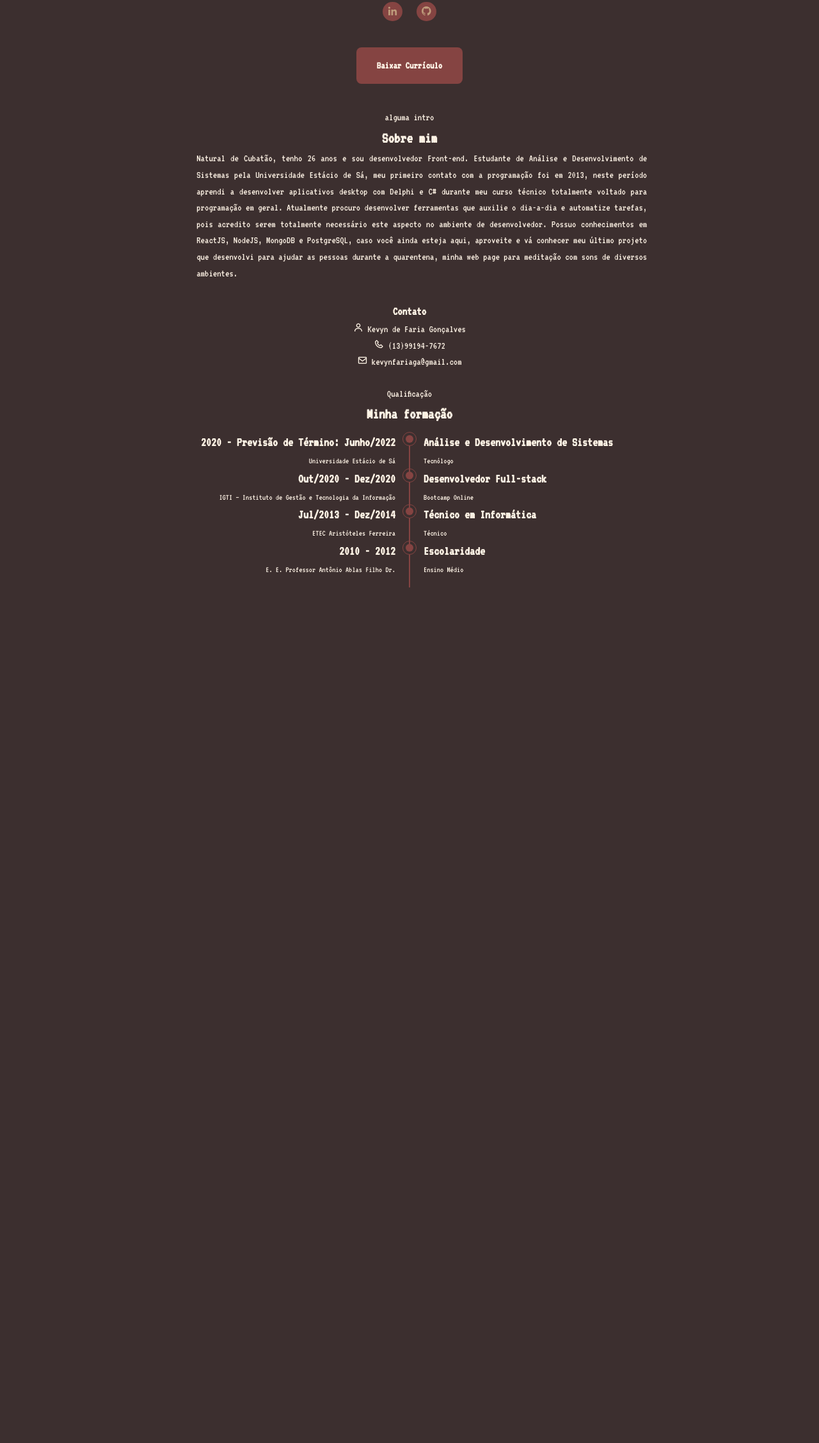
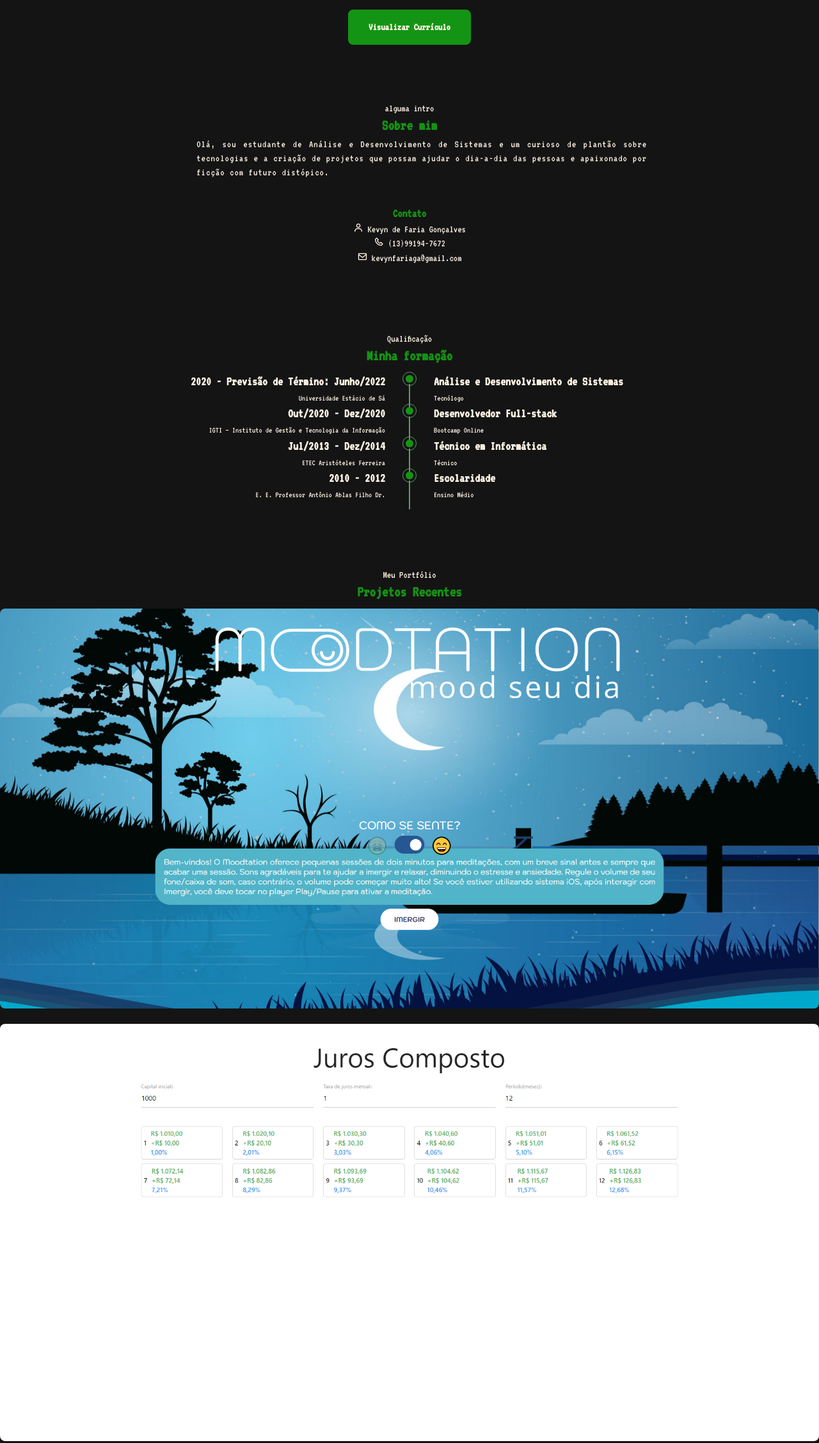
Before and after one commit to kevynfg/kevyn-portfolio, a website: page index.html in a window 1280 px wide. Shown: the part 318-2573 px from the top of the page at 64% size. Before the commit the page ends 1236 px from the top, so only its background shows below. Drawn offline with nearby package versions, Linux system fonts and the light colour scheme.

Commit message:
- portfolio hacker theme

```diff
--- a/index.html
+++ b/index.html
@@ -25,10 +25,10 @@
         <span class="home__profession">Estudante de Análise e Desenvolvimento de Sistemas e Front-end Dev
         </span>
         <div class="home__social">
-          <a href="#" class="home__social-link"><i class='bx bxl-linkedin' ></i></a>
-          <a href="#" class="home__social-link"><i class='bx bxl-github' ></i></a>
+          <a href="https://www.linkedin.com/in/kevynfaria/" class="home__social-link"><i class='bx bxl-linkedin' ></i></a>
+          <a href="http://github.com/kevynfg" class="home__social-link"><i class='bx bxl-github' ></i></a>
         </div>
-        <a download="" href="#" class="button home__button">Baixar Currículo</a>
+        <a download="" href="https://drive.google.com/file/d/1iKmkljzX_GJmAu1bJUe1BuO6LFiFq4CW/view?usp=sharing" class="button home__button">Visualizar Currículo</a>
       </div>
     </div>
   </main>
@@ -41,20 +41,10 @@
         <h2 class="section-title">Sobre mim</h2>
         <div class="description__div">
           <p class="about__description">
-            Natural de Cubatão, tenho 26 anos e sou desenvolvedor
-            Front-end. Estudante de Análise e Desenvolvimento de
-            Sistemas pela Universidade Estácio de Sá, meu primeiro
-            contato com a programação foi em 2013, neste período
-            aprendi a desenvolver aplicativos desktop com Delphi
-            e C# durante meu curso técnico totalmente voltado para
-            programação em geral. Atualmente procuro desenvolver
-            ferramentas que auxilie o dia-a-dia e automatize tarefas,
-            pois acredito serem totalmente necessário este aspecto no
-            ambiente de desenvolvedor. Possuo conhecimentos em ReactJS,
-            NodeJS, MongoDB e PostgreSQL, caso você ainda esteja aqui,
-            aproveite e vá conhecer meu último projeto que desenvolvi
-            para ajudar as pessoas durante a quarentena, minha web
-            page para meditação com sons de diversos ambientes.
+            Olá, sou estudante de Análise e Desenvolvimento de Sistemas
+            e um curioso de plantão sobre tecnologias e a criação de projetos
+            que possam ajudar o dia-a-dia das pessoas e apaixonado
+            por ficção com futuro distópico.
           </p>
         </div>
         <div class="about__information">
@@ -157,6 +147,72 @@
     </div>
   </section>
 
+            <!-- FREELAS -->
+  <!-- <section class="project section">
+    <div class="project__container bd-grid">
+      <div class="project__data">
+        <h2 class="section-title project__title">Moodtation</h2>
+        <p class="project__description">Uma web page que oferece meditações gratuitas com timer e sons que guiam o usuário, visando a
+          facilidade de uso. Futuros serviços serão implementados, com backend e banco de dados.
+        </p>
+        <a href="" class="button"></a>
+      </div>
+    </div>
+  </section> -->
+
+            <!-- PROJETOS -->
+    <section class="works section">
+      <div class="works__intro">
+        <span class="section-subtitle">Meu Portfólio</span>
+        <h2 class="section-title">Projetos Recentes</h2>
+      </div>
+
+      <div class="works__container">
+        <div class="works__img">
+          <img src="./src/img/project_moodtation.png" alt="Projeto Moodtation">
+
+          <div class="works__data">
+            <a href="https://kevynfg.github.io/moodtation/" class="works__link"><i class='bx bx-link-alt'></i></a>
+            <span class="works__title">Moodtation</span>
+          </div>
+        </div>
+
+        <div class="works__img">
+          <img src="./src/img/project_interest.png" alt="Projeto Juros Composto">
+
+          <div class="works__data">
+            <a href="https://github.com/kevynfg/bootcamp-interest-project" class="works__link"><i class='bx bx-link-alt'></i></a>
+            <span class="works__title">Juros Compostos</span>
+          </div>
+        </div>
+
+        <div class="works__img">
+          <img src="./src/img/project_salary.png" alt="Projeto Salário e Descontos">
+
+          <div class="works__data">
+            <a href="https://github.com/kevynfg/bootcamp-salary-project" class="works__link"><i class='bx bx-link-alt'></i></a>
+            <span class="works__title">Descontos no Salário</span>
+          </div>
+        </div>
+      </div>
+    </section>
+
+    <!-- === FOOTER === -->
+    <footer class="footer section">
+      <div class="footer__container bd-grid">
+        <h1 class="footer__title">Info</h1>
+        <p class="footer_description">Eu sou o Kevyn e este é meu portfólio pessoal.</p>
+
+        <div class="footer__social">
+          <a href="https://www.facebook.com/kevynredlotus/" class="footer__link"><i class='bx bxl-facebook' ></i></a>
+          <a href="https://www.instagram.com/kevynfaria_/" class="footer__link"><i class='bx bxl-instagram' ></i></a>
+          <a href="https://twitter.com/Kevynwnd" class="footer__link"><i class='bx bxl-twitter'></i></a>
+        </div>
+
+        <p class="footer__copy">All right reserved by @Kevyn - 2021</p>
+      </div>
+    </footer>
+
       <!-- JAVASCRIPT IMPORT FILE -->
     <script src="./src/main.js"></script>
 </body>
--- a/src/css/style.css
+++ b/src/css/style.css
@@ -9,19 +9,19 @@
   --font-semi-bold: 600;
   --font-bold: 700;
 
-  --first-color-background: #3c2f2f;
-  --first-color-darken: #4b3832;
-  --first-color-darklight: #854442;
-  --first-color-light: #be9b7b;
+  --first-color-background: #141414;
+  --first-color-darken: #0e6b0e;
+  --first-color-darklight: #649568;
+  --first-color-light: #149414;
   --text-color: #fff4e6;
 
   --body-font: 'VT323', sans-serif;
   --h1-font-size: 1.5rem;
   --h2-font-size: 1.25rem;
   --h3-font-size: 1rem;
-  --normal-font-size: 0.938rem;
-  --small-font-size: 0.813rem;
-  --smaller-font-size: 0.75rem;
+  --normal-font-size: 1.5rem;
+  --small-font-size: 1.2rem;
+  --smaller-font-size: 1rem;
 
   /* MARGIN BOTTONS */
   --mb-1: 0.5rem;
@@ -33,29 +33,17 @@
   --z-fixed: 100;
 }
 
-@media screen and (min-width: 768px) {
-  :root {
-    --h1-font-size: 2.25rem;
-    --h2-font-size: 1.5rem;
-    --h3-font-size: 1.25rem;
-    --normal-font-size: 1rem;
-    --small-font-size: 0.875rem;
-    --smaller-font-size: 0.813rem;
-  }
-}
-
 html {
   scroll-behavior: smooth;
 }
 
 body {
-  margin: var(--header-height) 0 0 0;
   font-family: var(--body-font);
   font-size: var(--normal-font-size);
   font-weight: var(--font-medium);
   background-color: var(--first-color-background);
   color: var(--text-color);
-  line-height: 1.6;
+  line-height: 1.4;
 }
 h1,
 h2,
@@ -104,7 +92,7 @@ img {
   padding-left: 0.8rem;
   width: 160px;
   height: 140px;
-  background-color: var(--first-color-darklight);
+  background-color: var(--first-color-darken);
   border-radius: 50%;
   overflow: hidden;
   margin-bottom: var(--mb-2);
@@ -130,7 +118,7 @@ img {
 .home__social-link {
   display: inline-flex;
   background-color: var(--first-color-darklight);
-  color: var(--first-color-light);
+  color: var(--text-color);
   font-size: 1.1rem;
   border-radius: 50%;
   padding: 0.4rem;
@@ -145,7 +133,7 @@ img {
 /* BUTTONS */
 .button {
   display: inline-block;
-  background-color: var(--first-color-darklight);
+  background-color: var(--first-color-light);
   color: var(--text-color);
   padding: 1rem 2rem;
   margin: var(--mb-5);
@@ -159,6 +147,10 @@ img {
 }
 
 /* SOBRE MIM */
+
+.section-title {
+  color: var(--first-color-light);
+}
 
 .about__container {
   row-gap: 2rem;
@@ -177,6 +169,11 @@ img {
 .about__description {
   margin-bottom: var(--mb-4);
   text-align: justify;
+  letter-spacing: 1px;
+}
+
+.about__information-title {
+  color: #149414;
 }
 
 /* FORMAÇÃO/EDUCAÇÃO */
@@ -223,7 +220,7 @@ img {
   display: inline-block;
   width: 12px;
   height: 12px;
-  background-color: var(--first-color-darklight);
+  background-color: var(--first-color-light);
   border-radius: 50%;
 }
 
@@ -244,3 +241,168 @@ img {
   background-color: var(--first-color-darklight);
   transform: translate(5px, -4px);
 }
+/* === PROJETOS === */
+
+.works__container {
+  justify-content: center;
+  row-gap: 2rem;
+}
+
+.works__img {
+  position: relative;
+  overflow: hidden;
+  border-radius: 0.5rem;
+  margin-bottom: var(--mb-3);
+}
+
+.works__data {
+  position: absolute;
+  display: flex;
+  bottom: -100%;
+  width: 100%;
+  height: 100%;
+  flex-direction: column;
+  justify-content: center;
+  align-items: center;
+  background: rgba(100, 149, 104, 0.7);
+  border-radius: 0.5rem;
+  transition: 0.3s;
+}
+
+.works__link {
+  display: inline-flex;
+  font-size: 1.5rem;
+  background-color: var(--text-color);
+  color: var(--first-color-light);
+  padding: 0.25rem;
+  border-radius: 0.25rem;
+  margin-bottom: var(--mb-2);
+}
+
+.works__title {
+  font-size: var(--h2-font-size);
+  color: var(--text-color);
+}
+
+.works__img:hover .works__data {
+  bottom: 0;
+}
+
+.works__intro {
+  text-align: center;
+  margin-top: var(--mb-3);
+  margin-bottom: var(--mb-1);
+}
+
+/* === FOOTER === */
+
+.footer {
+  background-color: var(--first-color-darklight);
+  color: var(--text-color);
+  text-align: center;
+}
+
+.footer__title {
+  font-size: var(--h1-font-size);
+  color: var(--text-color);
+  margin-bottom: var(--mb-2);
+}
+
+.footer__description {
+  margin-bottom: var(--mb-5);
+}
+
+.footer__social {
+  margin-top: 0.5rem;
+  margin-bottom: 1rem;
+}
+
+.footer__link {
+  display: inline-flex;
+  background-color: var(--text-color);
+  color: var(--first-color-light);
+  font-size: 1.1rem;
+  border-radius: 50%;
+  padding: 0.4rem;
+  margin: 0 var(--mb-1);
+  transition: 0.3s;
+}
+
+.footer__link:hover {
+  background-color: var(--text-color);
+  color: var(--first-color-light);
+}
+
+.footer__copy {
+  font-size: var(--smaller-font-size);
+  color: var(--text-color);
+}
+
+/* === MEDIA QUERIES === */
+
+@media screen and (min-width: 768px) {
+  :root {
+    --h1-font-size: 2.25rem;
+    --h2-font-size: 1.5rem;
+    --h3-font-size: 1.25rem;
+    --normal-font-size: 1rem;
+    --small-font-size: 0.875rem;
+    --smaller-font-size: 0.813rem;
+  }
+}
+
+@media screen and (min-width: 768px) {
+  .home__button {
+    width: initial;
+  }
+
+  .about__container,
+  .works__container {
+    grid-template-columns: repeat(2, 1fr);
+  }
+
+  .about__description {
+    margin-bottom: var(--mb-5);
+  }
+
+  .about__img {
+    width: 220px;
+  }
+
+  .education__time {
+    padding: 0 2rem;
+  }
+
+  .footer {
+    background: none;
+  }
+
+  .footer__container {
+    background-color: var(--first-color-darken);
+    padding: 3rem 0;
+    border-radius: 0.5rem;
+  }
+}
+
+@media screen and (min-width: 1024px) {
+  body {
+    margin: 0;
+  }
+
+  /* .home__container {
+    height: 100vh;
+  } */
+
+  .section {
+    padding: 3rem 0 2rem;
+  }
+
+  .bd-grid {
+    margin-left: auto;
+    margin-right: auto;
+  }
+
+  .works__container {
+    grid-template-columns: repeat(3, 1fr);
+  }
+}
```
Also changed, not shown: src/img/moodtation_project2.jpg (added), src/img/moodtation_project3.jpg (added), src/img/project_interest.png (added), src/img/project_moodtation.png (added), src/img/project_salary.png (added).
